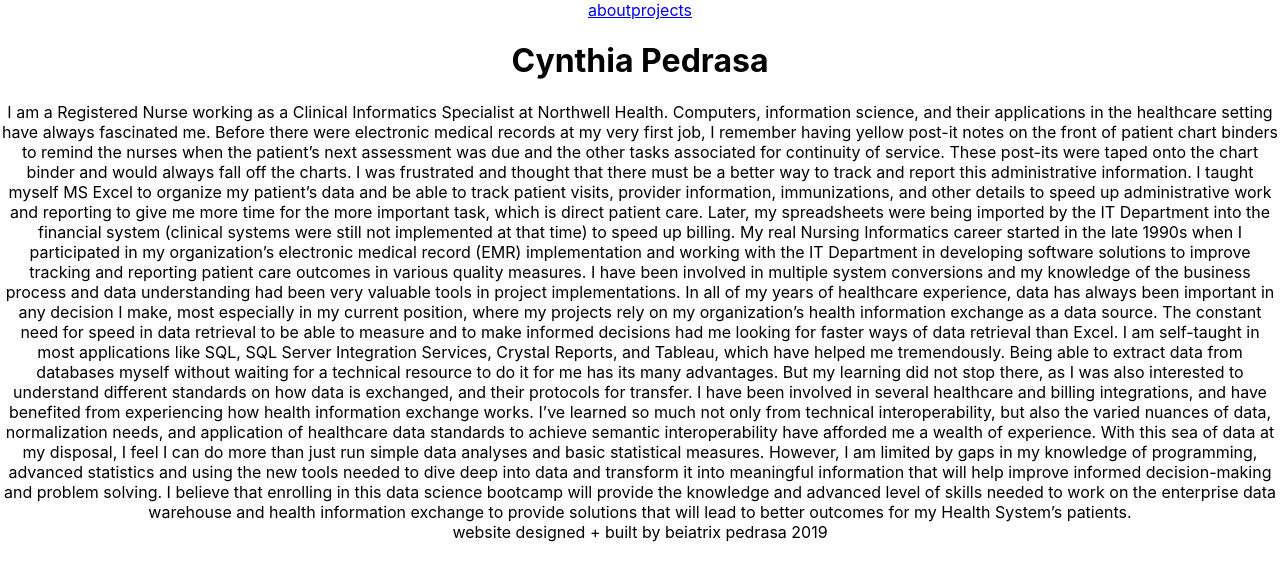
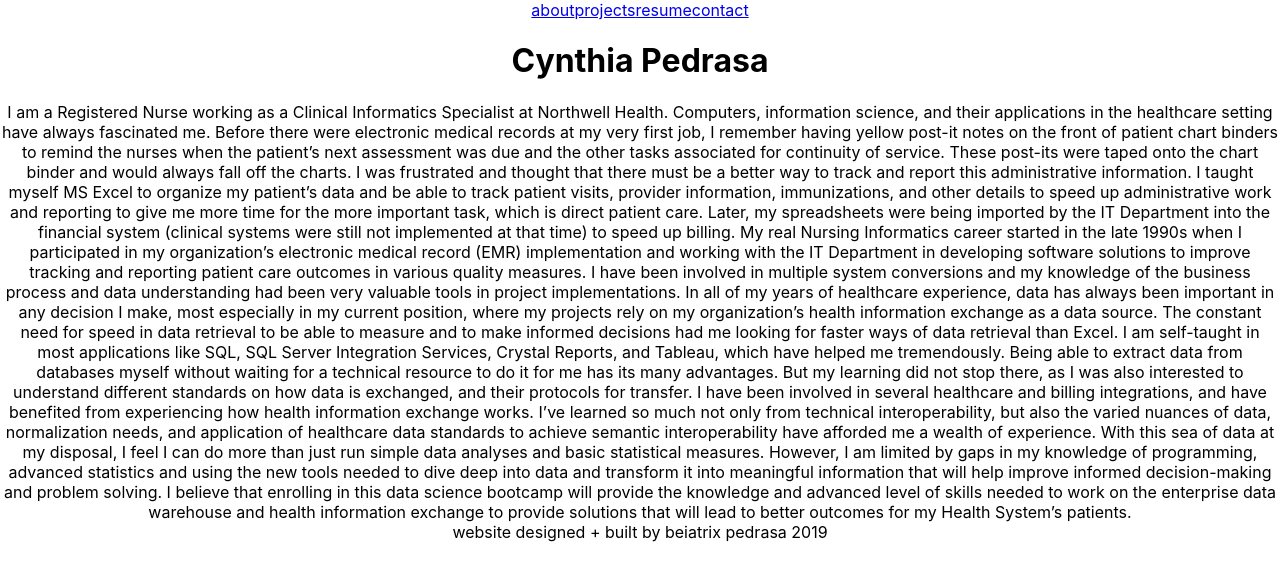
Before and after one commit to beiatrix/cynthia-pedrasa, a React (Create React App) app: page / in a window 1280 px wide. Shown: the top 580 px of the page. Built offline with nearby package versions, Linux system fonts and the light colour scheme.

Commit message:
add links to navbar

```diff
--- a/src/components/Navbar.js
+++ b/src/components/Navbar.js
@@ -5,6 +5,8 @@ export const Navbar = () => {
     <nav>
       <a href="#">about</a>
       <a href="#">projects</a>
+      <a href="#">resume</a>
+      <a href="#">contact</a>
     </nav>
   )
 }
```
